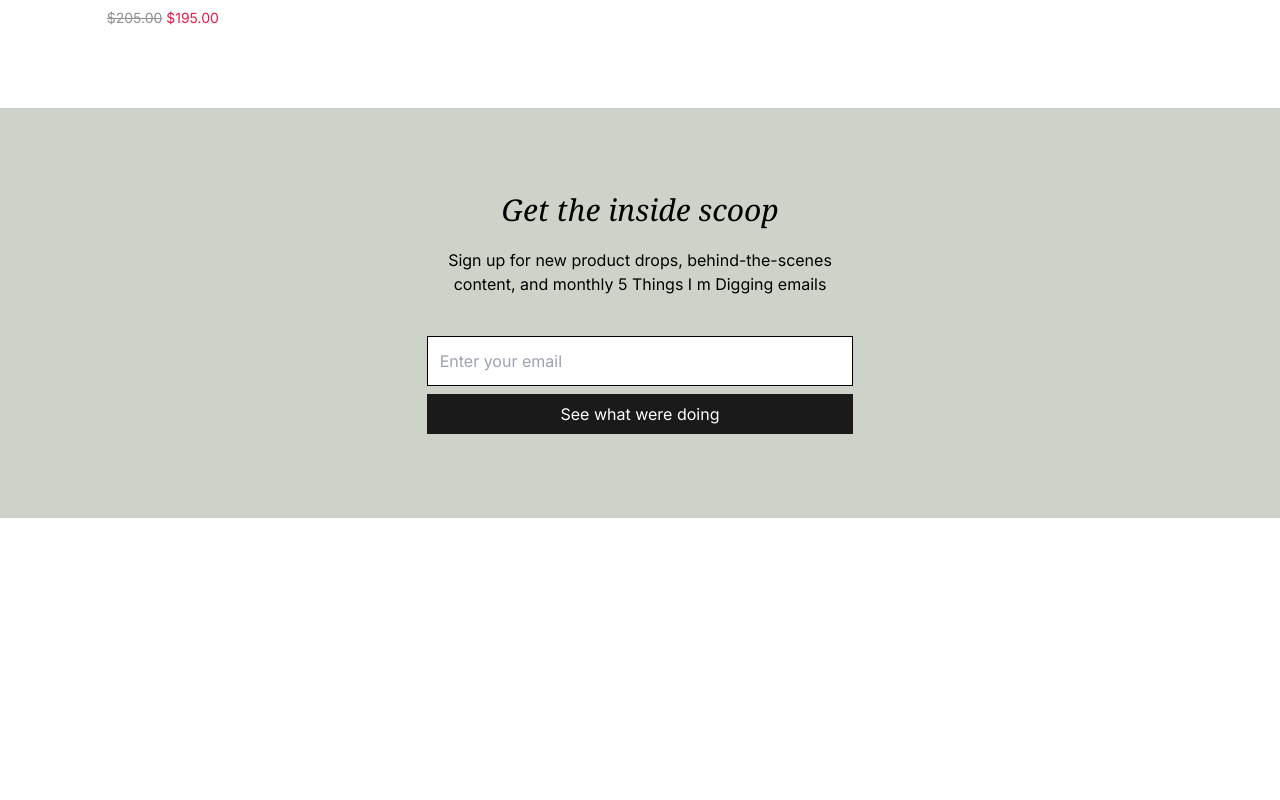
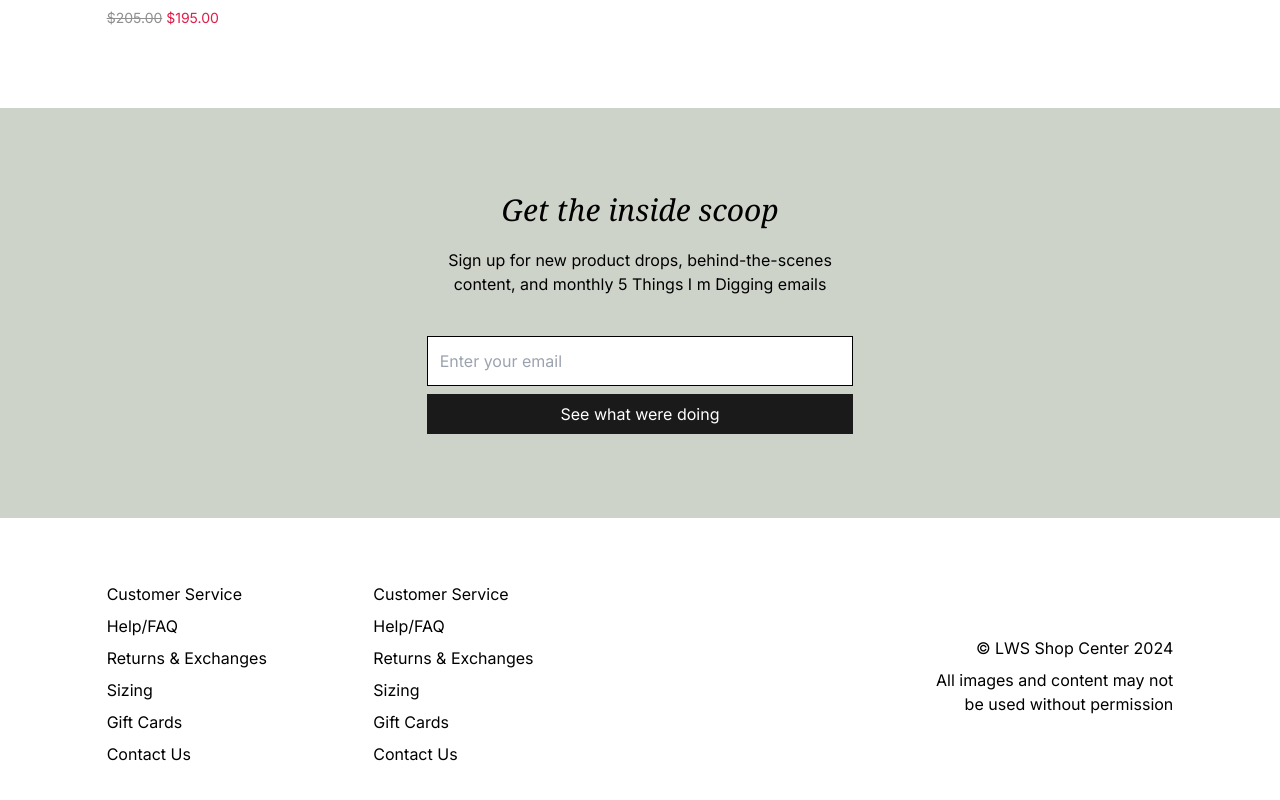
Before and after one commit to developerbadrul/first-next-app, a Next.js app: page / in a window 1280 px wide. Shown: the part 2360-3160 px from the top of the page. Before the commit the page ends 2878 px from the top, so only its background shows below. Built offline with nearby package versions, Linux system fonts and the light colour scheme.

Commit message:
Footer added

```diff
--- a/app/layout.js
+++ b/app/layout.js
@@ -2,6 +2,7 @@ import { Inter } from "next/font/google";
 import "./globals.css";
 import "./output.css"
 import Navbar from "@/components/Navbar";
+import Footer from "@/components/Footer";
 
 const inter = Inter({ subsets: ["latin"] });
 
@@ -14,9 +15,10 @@ export default function RootLayout({ children }) {
   return (
     <html lang="en">
       <body className={inter.className}>
-        <Navbar/>
+        <Navbar />
         {children}
-        </body>
+        <Footer />
+      </body>
     </html>
   );
 }
--- /dev/null
+++ b/components/Footer.jsx
@@ -0,0 +1,33 @@
+
+const Footer = () => {
+    return (
+        <footer class="w-11/12 lg:w-10/12 max-w-7xl mx-auto flex flex-wrap items-center justify-between py-10 lg:py-16">
+            <div class="w-6/12 lg:w-3/12">
+                <p>Customer Service</p>
+                <button class="block mt-2">Help/FAQ</button>
+                <button class="block mt-2">Returns & Exchanges</button>
+                <button class="block mt-2">Sizing</button>
+                <button class="block mt-2">Gift Cards</button>
+                <button class="block mt-2">Contact Us</button>
+            </div>
+            <div class="w-6/12 lg:w-3/12">
+                <p>Customer Service</p>
+                <button class="block mt-2">Help/FAQ</button>
+                <button class="block mt-2">Returns & Exchanges</button>
+                <button class="block mt-2">Sizing</button>
+                <button class="block mt-2">Gift Cards</button>
+                <button class="block mt-2">Contact Us</button>
+            </div>
+            <div class="w-full lg:w-6/12 mt-10 lg:mt-1">
+                <div class="flex justify-end items-center gap-5">
+                    <div class="lg:w-[250px]">
+                        <span class="block text-center lg:text-right">© LWS Shop Center 2024</span>
+                        <p class="text-center lg:text-right mt-2">All images and content may not be used without permission</p>
+                    </div>
+                </div>
+            </div>
+        </footer>
+    );
+};
+
+export default Footer;
```
